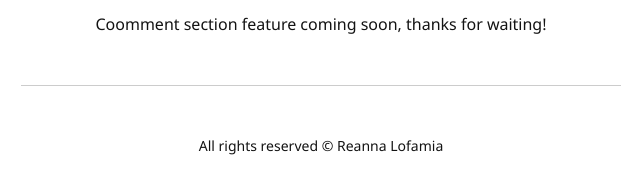
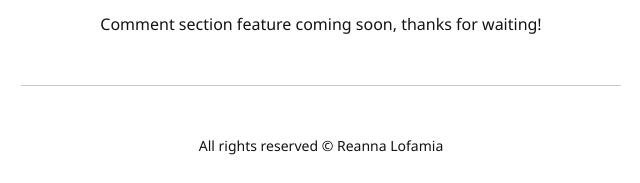
Before and after one commit to reannalofamia/webprog-personal-website, a plain HTML site: page home/index.html in a window 1280 px wide. Shown: the part 4616-4799 px from the top of the page, 319-959 px from the left. Drawn offline with Linux system fonts and the light colour scheme; a script that the page names is missing.

Commit message:
Update index.html

```diff
--- a/home/index.html
+++ b/home/index.html
@@ -207,7 +207,7 @@
           <button @click="addComment">Submit</button>
         </div>
 
-        <p>Coomment section feature coming soon, thanks for waiting!</p>
+        <p>Comment section feature coming soon, thanks for waiting!</p>
 
 
         <footer class="footer">
```
